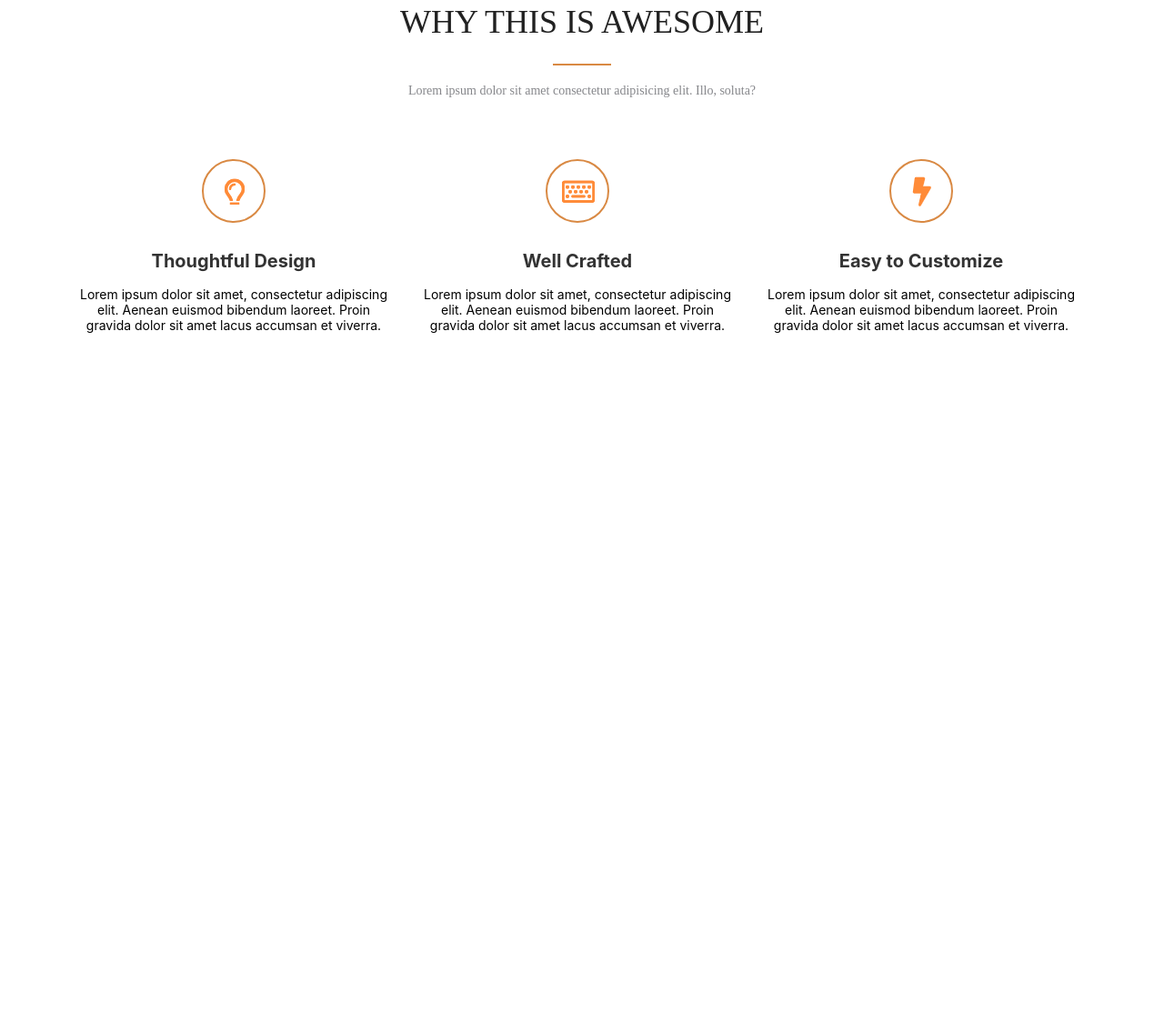
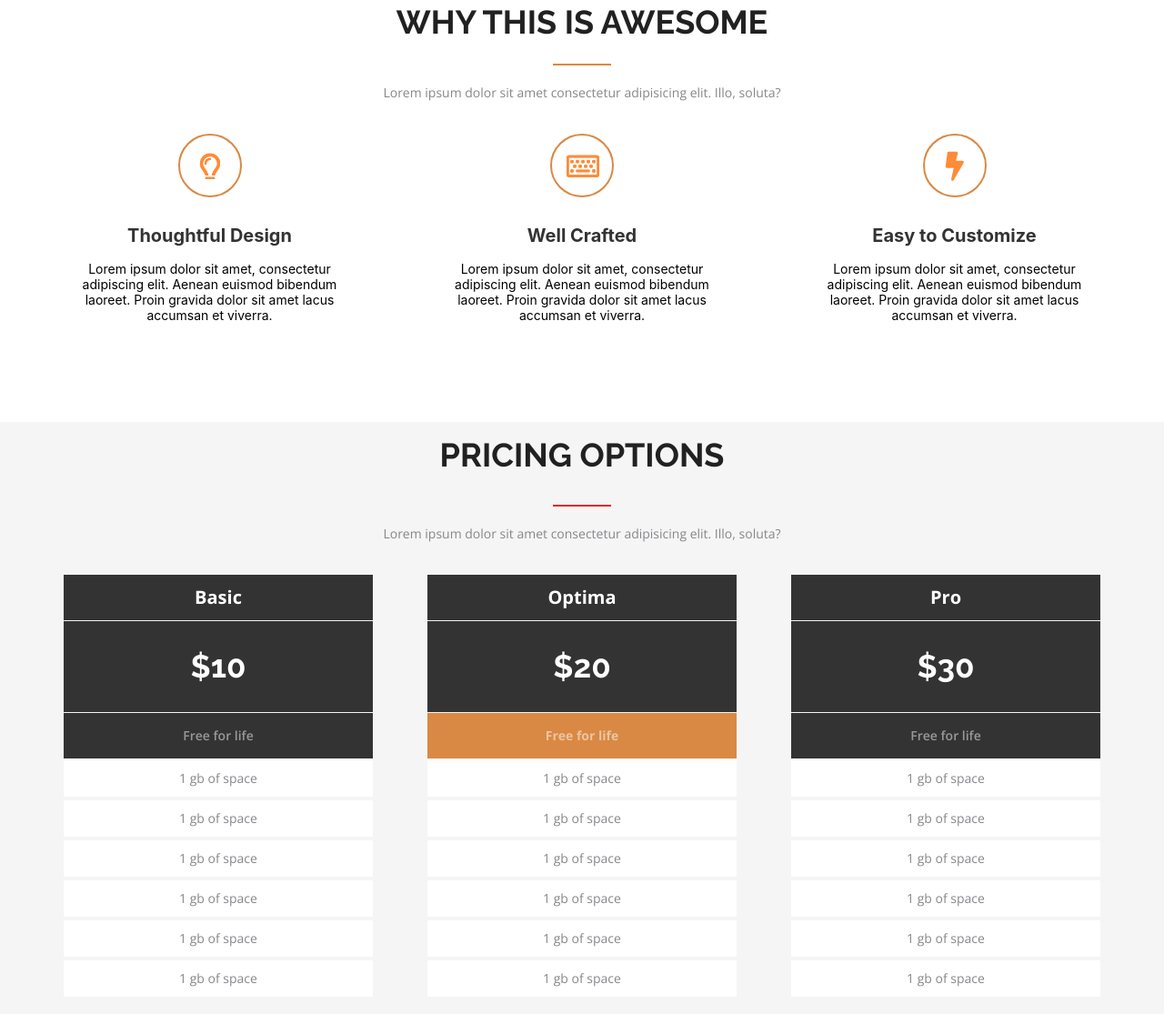
Before and after one commit to Gerionil/FE07-wk-1-Makarenko-Nikita, a plain HTML site: page Landing1/index.html in a window 1280 px wide. Shown: the part 97-1212 px from the top of the page at 91% size. Before the commit the page ends 800 px from the top, so only its background shows below. Drawn offline with nearby package versions, Linux system fonts and the light colour scheme.

Commit message:
remade awesome section with flexbox. Made new section 'pricing' with flexbox and <ul>

```diff
--- a/Landing1/css/awesome.css
+++ b/Landing1/css/awesome.css
@@ -5,23 +5,15 @@
     width: 100%;
     margin: auto;
 }
-.awesome-title{
-    font:Raleway;
-    font-size: 36px;
-    color: #212121;
-    font-weight: 400;
-    text-align: center;
+.awesome-subtitle{
     margin-top: 100px;
     margin-bottom: 25px;
 }
-#awesome-rectangle{
-    width: 64px;
-    height: 2px;
+.awesome-line{
     background-color: #D98943;
-    margin: auto;
-    margin-bottom: 20px;
 }
 .awesome-description{
+    font-family: 'Open Sans', sans-serif;
     text-align: center;
     font-size: 14px;
     font-weight:400 ;
@@ -29,19 +21,17 @@
     margin-bottom: 36px;
 }
 .awesome-reasons{
-    margin: auto;
-    /* padding-left:112px ;
-    padding-right:112px ; */
+    display: flex;
+    flex-direction: row;
+    flex-wrap: wrap;
+    justify-content: space-between;
+    margin:-15px;
 }
 .awesome-reason{
-    display: inline-block;
-    margin: auto;
     width: 30%;
-    margin-right: 16px;
-    margin-left: 16px;
-    margin-top: 31px;
     margin-bottom: 89px;
     text-align: center;
+    padding:15px;
 }
 .awesome-reasons-cirlce{
     border: 2px solid #D98943;
@@ -54,7 +44,7 @@
   align-items: center;
   justify-content: center
 }
-.awesome-subtitle{
+.awesome-reason-subtitle{
     text-align: center;
     font-size: 20px;
     font-weight: 700;
--- /dev/null
+++ b/Landing1/css/pricing.css
@@ -0,0 +1,95 @@
+.pricing{
+    width: 100%;
+    background-color: #F5F5F5;
+    padding-top: 15px;
+}
+
+.pricing-introduction{
+    text-align: center;
+}
+.pricing-subtitle{
+    margin-bottom: 34px;
+}
+
+.pricing-description{
+    font-family: 'Open Sans',sans-serif;
+    text-align: center;
+    font-size: 14px;
+    font-weight:400 ;
+    color: #86878B;
+    margin-bottom: 36px;
+}
+.pricing-line{
+    background-color: #E72424;
+}
+.pricing-lists{
+    display: flex;
+    flex-direction: row;
+    flex-wrap: wrap;
+    justify-content: space-between;
+    margin:-15px;
+
+}
+.pricing-list{
+    padding:15px;
+
+}
+.pricing-price{
+    display: flex;
+    flex-direction: column;
+    justify-items: center;
+    align-items: center;
+    align-content: center;
+
+}
+.pricing-price-li{
+    width: 340px;
+    margin-bottom: 1px;
+    text-align: center;
+}
+.pricing-price-plan{
+    font-family: 'Open Sans', sans-serif;
+    font-weight: 700;
+    color: #FFFFFF;
+    font-size: 20px;
+    line-height: 50px;
+    background-color: #333333;
+    text-transform: capitalize;
+
+
+}
+.pricing-price-amount{
+    font-family: 'Raleway', sans-serif;
+    font-weight: 700;
+    font-style: normal;
+    font-size: 35px;
+    line-height: 100px;
+    background-color: #333333;
+    color:  #FFFFFF;
+
+}
+.pricing-price-duration{
+    font-family: 'Open Sans', sans-serif;
+    line-height: 50px;
+    font-size: 14px;
+    font-style: normal;
+    font-weight: 600;
+    color: rgba(255,255,255,0.5);
+    background-color: #333333;
+    margin-bottom: 2px;
+}
+.pricing-price-memory-size{
+    font-family: 'Open Sans', sans-serif;
+
+    line-height:40px ;
+    font-size: 14px;
+    font-style: normal;
+    font-weight:normal;
+    color:#86878B ;
+    background-color: #FFFFFF;
+    margin-bottom: 4px;
+}
+.price-orange-duration{
+    background-color: #D98943;
+    font-weight: 800;
+}
--- a/Landing1/css/style.css
+++ b/Landing1/css/style.css
@@ -1,5 +1,5 @@
 @import url("../css/awesome.css");
-
+@import url("../css/pricing.css");
 * {
     margin: 0;
     padding: 0;
@@ -13,3 +13,18 @@
     margin: auto;
 
 }
+#rectangle{
+    width: 64px;
+    height: 2px;
+    /* background-color: #D98943; */
+    margin: auto;
+    margin-bottom: 20px;
+}
+.subtitle{
+    text-transform: uppercase;
+    text-align: center;
+    font-family: 'Raleway', sans-serif;
+    font-size: 36px;
+    color: #212121;
+    line-height: 42px;
+}
--- a/Landing1/index.html
+++ b/Landing1/index.html
@@ -4,16 +4,16 @@
     <meta charset="UTF-8">
     <meta name="viewport" content="width=device-width, initial-scale=1.0">
     <link rel="stylesheet" href="/css/style.css">
-    <title>Document</title>
-</head>
+    <link rel="preconnect" href="https://fonts.gstatic.com">
+    <link href="https://fonts.googleapis.com/css2?family=Open+Sans:ital,wght@0,400;0,600;0,700;1,800&family=Raleway:ital,wght@0,300;0,700;1,300&display=swap" rel="stylesheet"></head>
 <body>
     <section class="awesome">
         <div class="container">
             <div class="awesome-introduction">
-                <h2 class="awesome-title">
+                <h2 class="subtitle awesome-subtitle ">
                     WHY THIS IS AWESOME
                 </h2>
-                <div id="awesome-rectangle"></div>
+                <div id="rectangle" class="awesome-line"></div>
                 <p class="awesome-description">
                     Lorem ipsum dolor sit amet consectetur adipisicing elit. Illo, soluta?
                 </p>
@@ -21,7 +21,7 @@
         <div class="awesome-reasons">
             <div class="awesome-reason">
                 <div class="awesome-reasons-cirlce"><img class="awesome-icon" src="/img/icon/icon lamp.png" alt="lamp"></div>
-                <h2 class="awesome-subtitle">
+                <h2 class="awesome-reason-subtitle">
                 Thoughtful Design
                 </h2>
                 <p class="awesome-reason-description">
@@ -30,7 +30,7 @@
             </div>
             <div class="awesome-reason">
                 <div class="awesome-reasons-cirlce"><img class="awesome-icon" src="/img/icon/icon keyboard.png" alt="keyboard"></div>
-                <h2 class="awesome-subtitle">
+                <h2 class="awesome-reason-subtitle">
                 Well Crafted
                 </h2>
                 <p class="awesome-reason-description">
@@ -39,7 +39,7 @@
             </div>
             <div class="awesome-reason">
                 <div class="awesome-reasons-cirlce"><img class="awesome-icon" src="/img/icon/icon lightning.png" alt="lightning"></div>
-                <h2 class="awesome-subtitle">
+                <h2 class="awesome-reason-subtitle">
                 Easy to Customize
                 </h2>
                 <p class="awesome-reason-description">
@@ -51,6 +51,114 @@
 
         </div>
     </section>
+    <section class="pricing">
+        <div class="container">
+            <div class="pricing-introduction">
+                <h2 class="subtitle pricing-subtitle ">
+                    pricing options
+                </h2>
+                <div id="rectangle" class="pricing-line"></div>
+                <p class="pricing-description">
+                    Lorem ipsum dolor sit amet consectetur adipisicing elit. Illo, soluta?
+                </p>
+            </div>
+            <div class="pricing-lists">
+                <div class="pricing-list">
+                    <ul class="pricing-price">
+                        <li class="pricing-price-plan pricing-price-li">
+                            basic
+                        </li>
+                        <li class="pricing-price-amount pricing-price-li">
+                            $10
+                        </li>
+                        <li class="pricing-price-duration pricing-price-li">
+                            Free for life
+                        </li>
+                        <li class="pricing-price-memory-size pricing-price-li">
+                            1 gb of space
+                        </li>
+                        <li class="pricing-price-memory-size pricing-price-li">
+                            1 gb of space
+                        </li>
+                        <li class="pricing-price-memory-size pricing-price-li">
+                            1 gb of space
+                        </li>
+                        <li class="pricing-price-memory-size pricing-price-li">
+                            1 gb of space
+                        </li>
+                        <li class="pricing-price-memory-size pricing-price-li">
+                            1 gb of space
+                        </li>
+                        <li class="pricing-price-memory-size pricing-price-li">
+                            1 gb of space
+                        </li>
+                    </ul>
+                </div>
+                <div class="pricing-list">
+                    <ul class="pricing-price">
+                        <li class="pricing-price-plan pricing-price-li">
+                            optima
+                        </li>
+                        <li class="pricing-price-amount pricing-price-li">
+                            $20
+                        </li>
+                        <li class="pricing-price-duration pricing-price-li price-orange-duration">
+                            Free for life
+                        </li>
+                        <li class="pricing-price-memory-size pricing-price-li">
+                            1 gb of space
+                        </li>
+                        <li class="pricing-price-memory-size pricing-price-li">
+                            1 gb of space
+                        </li>
+                        <li class="pricing-price-memory-size pricing-price-li">
+                            1 gb of space
+                        </li>
+                        <li class="pricing-price-memory-size pricing-price-li">
+                            1 gb of space
+                        </li>
+                        <li class="pricing-price-memory-size pricing-price-li">
+                            1 gb of space
+                        </li>
+                        <li class="pricing-price-memory-size pricing-price-li">
+                            1 gb of space
+                        </li>
+                    </ul>
+                </div>
+                <div class="pricing-list">
+                    <ul class="pricing-price">
+                        <li class="pricing-price-plan pricing-price-li">
+                            pro
+                        </li>
+                        <li class="pricing-price-amount pricing-price-li">
+                            $30
+                        </li>
+                        <li class="pricing-price-duration pricing-price-li">
+                            Free for life
+                        </li>
+                        <li class="pricing-price-memory-size pricing-price-li">
+                            1 gb of space
+                        </li>
+                        <li class="pricing-price-memory-size pricing-price-li">
+                            1 gb of space
+                        </li>
+                        <li class="pricing-price-memory-size pricing-price-li">
+                            1 gb of space
+                        </li>
+                        <li class="pricing-price-memory-size pricing-price-li">
+                            1 gb of space
+                        </li>
+                        <li class="pricing-price-memory-size pricing-price-li">
+                            1 gb of space
+                        </li>
+                        <li class="pricing-price-memory-size pricing-price-li">
+                            1 gb of space
+                        </li>
+                    </ul>
+                </div>
+            </div>
+        </div>
+    </section>
 
 </body>
 </html>
```
Also changed, not shown: 1 other file.
